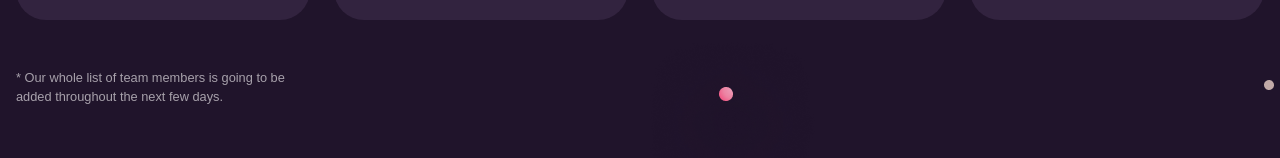
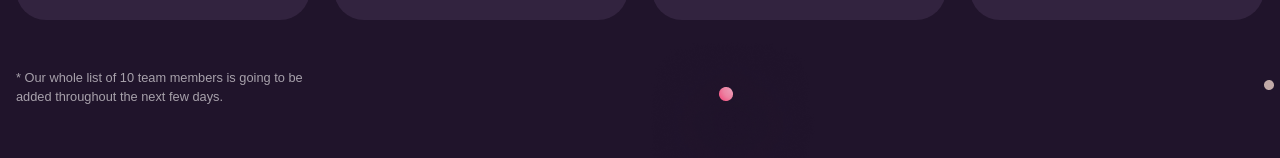
Before and after one commit to meemalabs/hoodratz.io, a Vue app: page /about in a window 1280 px wide. Shown: the part 1716-1874 px from the top of the page. Built offline with nearby package versions, Linux system fonts and the light colour scheme; a web font is replaced by a local one.

Commit message:
chore: wip

```diff
--- a/src/views/About.vue
+++ b/src/views/About.vue
@@ -175,8 +175,8 @@ import AppFooter from "@/components/AppFooter.vue";
         </div>
 
         <small class="font-sora">
-          * Our whole list of team members is going to be added throughout the
-          next few days.
+          * Our whole list of 10 team members is going to be added throughout
+          the next few days.
         </small>
 
         <img
```
